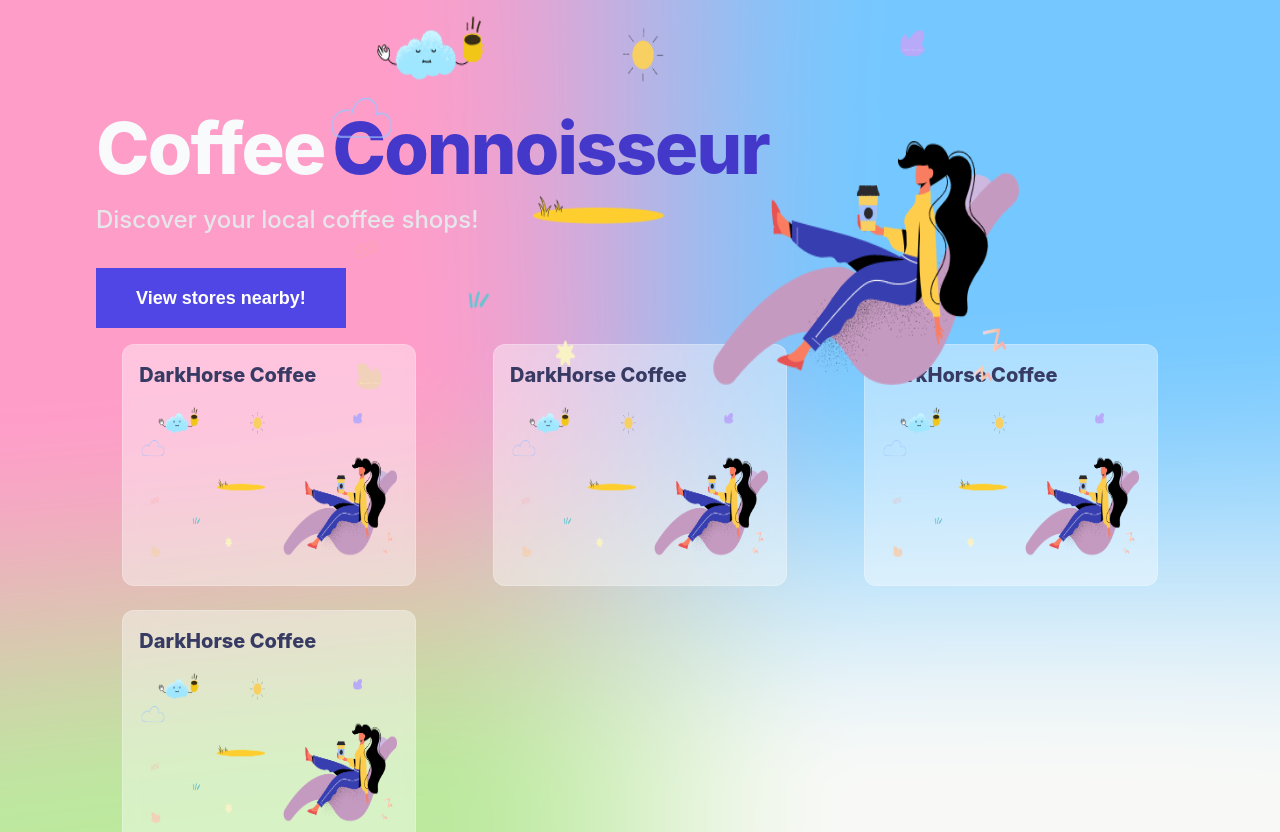
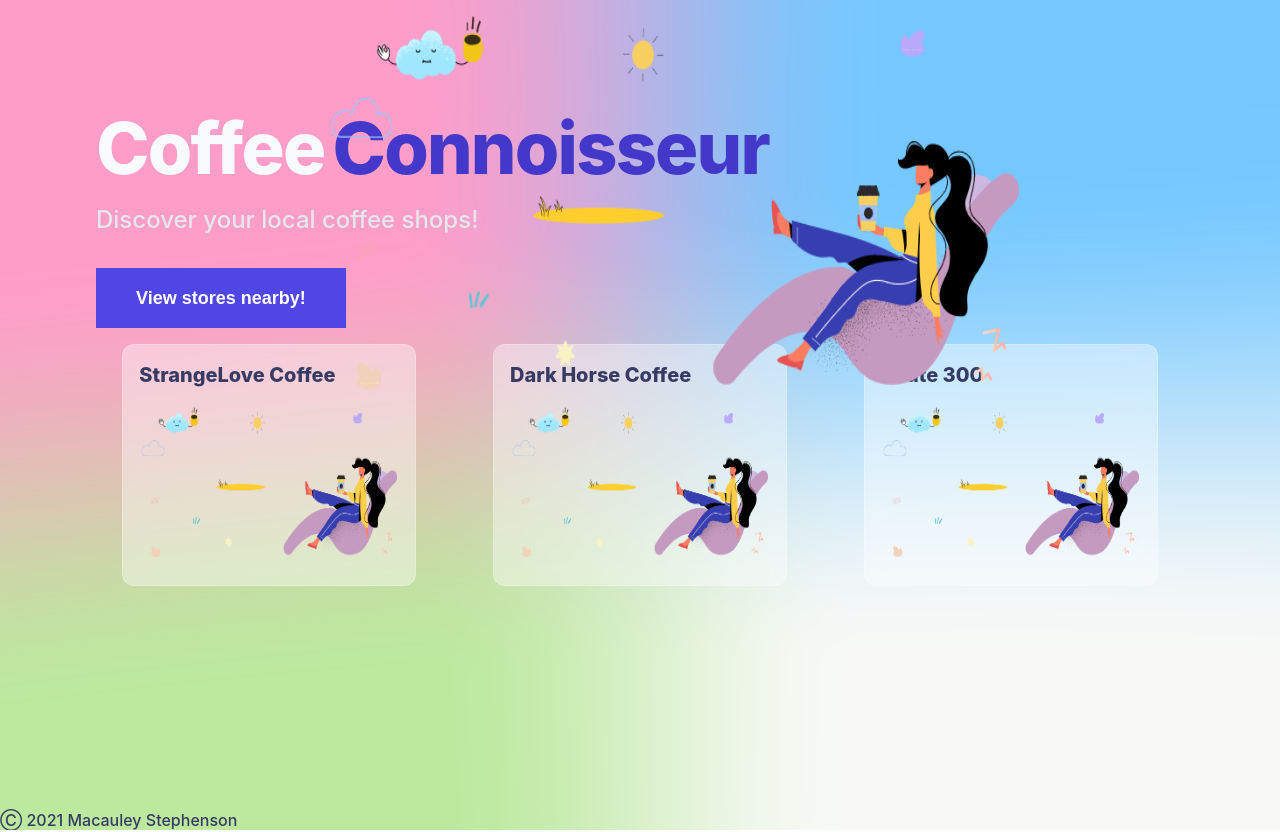
Before and after one commit to MacauleyStephenson/Coffee-Connoisseur, a Next.js app: page / in a window 1280 px wide. Shown: the top 832 px of the page. Built offline with nearby package versions, Linux system fonts and the light colour scheme.

Commit message:
adding json files for a more dynamic store selection

```diff
--- /dev/null
+++ b/data/coffee-stores.json
@@ -0,0 +1,26 @@
+[
+  {
+    "id": 0,
+    "name": "StrangeLove Coffee",
+    "imgUrl": "https://images.unsplash.com/photo-1504753793650-d4a2b783c15e?ixid=MnwxMjA3fDB8MHxwaG90by1wYWdlfHx8fGVufDB8fHx8&ixlib=rb-1.2.1&auto=format&fit=crop&w=2000&q=80",
+    "websiteUrl": "https://www.strangelovecoffee.ca/",
+    "address": "983 Queen St E, Toronto, ON M4M 1K2",
+    "neighbourhood": "at King and Spadina"
+  },
+  {
+    "id": 1,
+    "name": "Dark Horse Coffee",
+    "imgUrl": "https://images.unsplash.com/photo-1498804103079-a6351b050096?ixid=MnwxMjA3fDB8MHxwaG90by1wYWdlfHx8fGVufDB8fHx8&ixlib=rb-1.2.1&auto=format&fit=crop&w=2468&q=80",
+    "websiteUrl": "https://www.darkhorseespresso.com/",
+    "address": "401 Richmond St W",
+    "neighbourhood": "Richmond and Spadina"
+  },
+  {
+    "id": 300,
+    "name": "Route 300",
+    "imgUrl": "https://images.unsplash.com/photo-1498804103079-a6351b050096?ixid=MnwxMjA3fDB8MHxwaG90by1wYWdlfHx8fGVufDB8fHx8&ixlib=rb-1.2.1&auto=format&fit=crop&w=2468&q=80",
+    "websiteUrl": "https://www.darkhorseespresso.com/",
+    "address": "401 Richmond St W",
+    "neighbourhood": "Route 300 Neighbourhood"
+  }
+]
--- a/pages/index.js
+++ b/pages/index.js
@@ -4,6 +4,7 @@
 
 import Banner from '../components/banner';
 import Card from '../components/card';
+import coffeeStore from '../data/coffee-stores.json';
 
 export default function Home() {
 	const handleOnBannerBtnClick = () => {
@@ -25,17 +26,17 @@
 				<Image src="/static/hero-image.png" width={700} height={400}/>
 				</div>
 				<div className={styles.cardLayout}>
-				<Card name="DarkHorse Coffee" imgUrl="/static/hero-image.png" href="/coffee-store/darkhorse-coffee"
-				className={styles.card}/>
-				<Card name="DarkHorse Coffee" imgUrl="/static/hero-image.png" href="/coffee-store/darkhorse-coffee"
-				className={styles.card}/>
-				<Card name="DarkHorse Coffee" imgUrl="/static/hero-image.png" href="/coffee-store/darkhorse-coffee"
-				className={styles.card}/>
-				<Card name="DarkHorse Coffee" imgUrl="/static/hero-image.png" href="/coffee-store/darkhorse-coffee"
-				className={styles.card}/>
+				{coffeeStore.map((coffeeStore) => {
+				return (
+				<Card
+				name={coffeeStore.name}
+				imgUrl="/static/hero-image.png"
+				href="/coffee-store/darkhorse-coffee"
+				/>
+				);
+				})}
 			</div>
 			</main>
-			<footer className={styles.footer}> </footer>
 		</div>
 	)
 }
```
